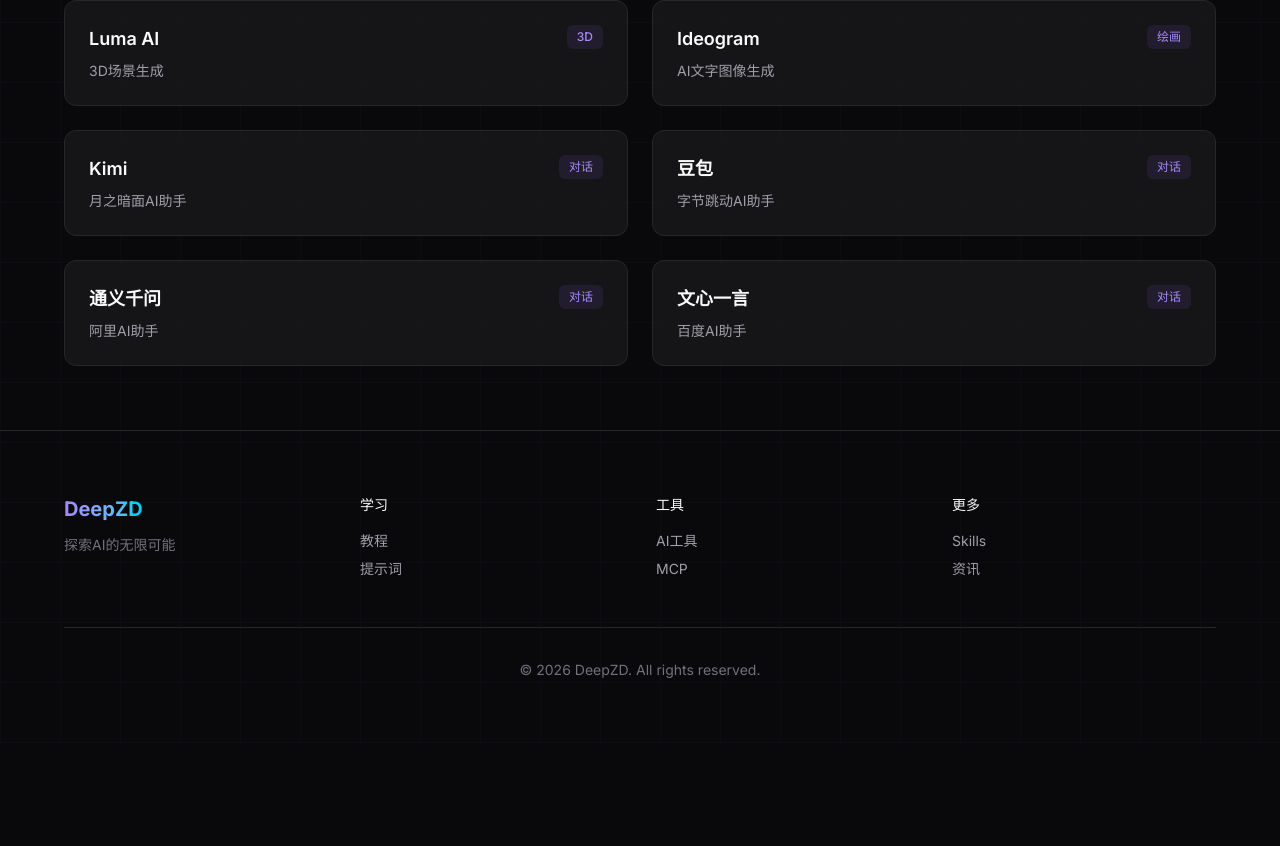
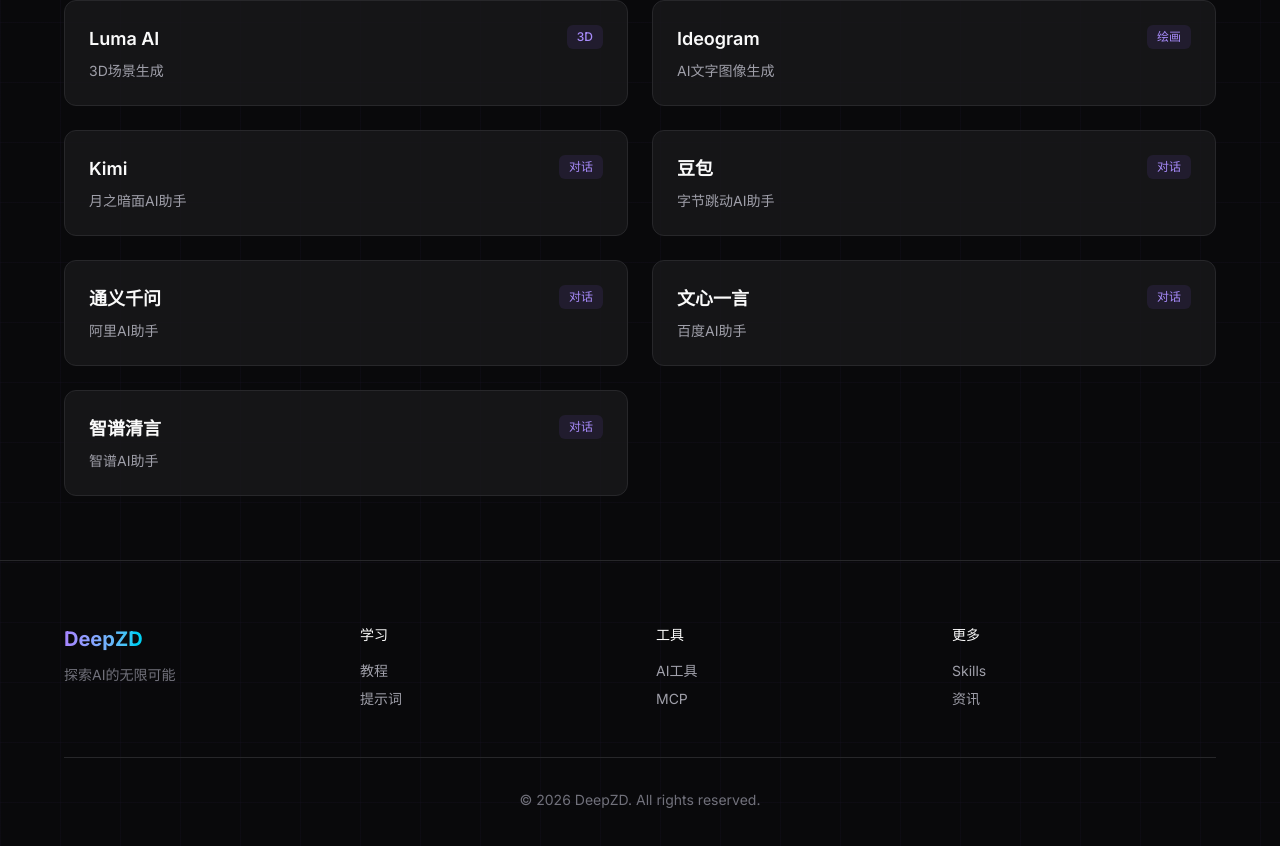
Before and after one commit to uncle-light/deepzd, a Next.js app: page /tools in a window 1280 px wide. Shown: the part 2438-3284 px from the top of the page. Before the commit the page ends 3182 px from the top, so only its background shows below. Built offline with nearby package versions, Linux system fonts and the light colour scheme.

Commit message:
feat: 添加智谱清言

```diff
--- a/src/app/data/tools.ts
+++ b/src/app/data/tools.ts
@@ -282,4 +282,11 @@
     category: "对话",
     url: "https://yiyan.baidu.com"
   },
+  {
+    slug: "zhipu",
+    name: "智谱清言",
+    desc: "智谱AI助手",
+    category: "对话",
+    url: "https://chatglm.cn"
+  },
 ];
```
